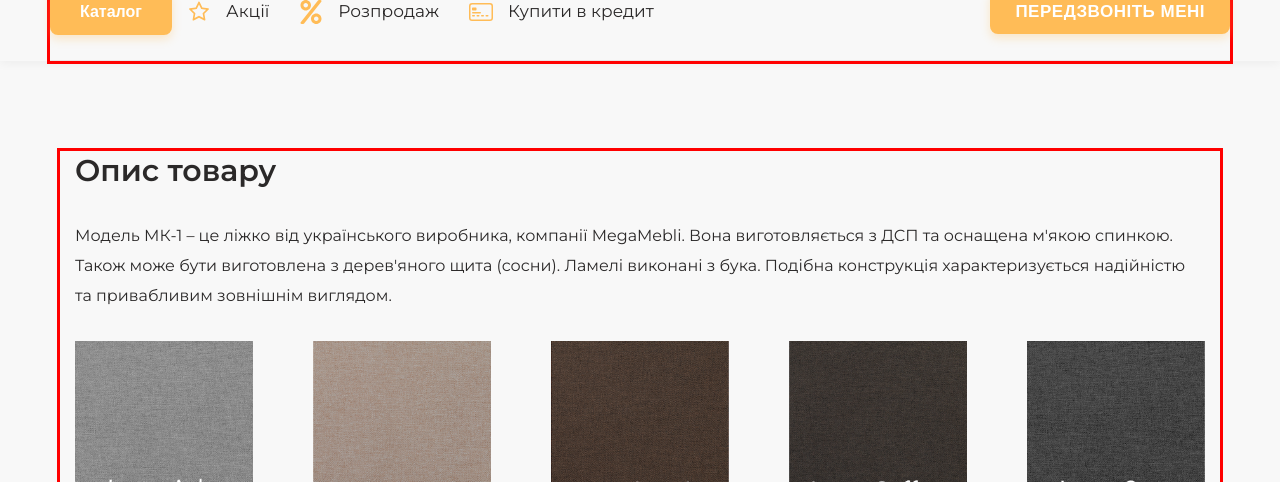
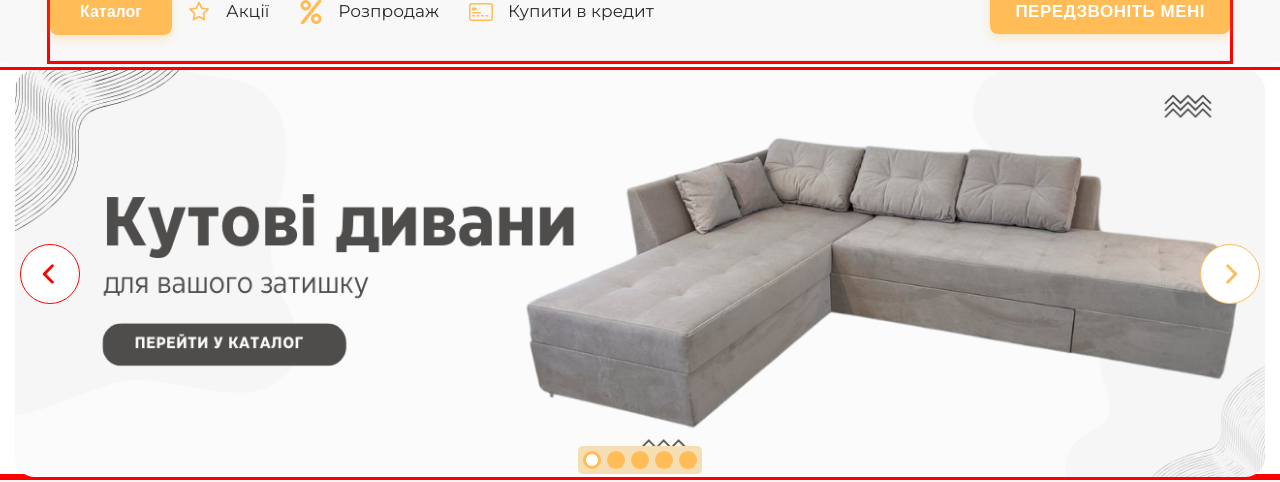
Before and after one commit to Tate-T/krovato-react, a React (Create React App) app: page / in a window 1280 px wide. Shown: the part 318-800 px from the top of the page. Built offline with nearby package versions, Linux system fonts and the light colour scheme; the HTML template or start-up script is replaced by a standard one; a web font is replaced by a local one.

Commit message:
connect all pages

```diff
--- a/src/App.js
+++ b/src/App.js
@@ -9,11 +9,11 @@ import { ProductCardPage } from './pages/ProductCard/ProductCardPage';
 function App() {
   return (
     <div className="App">
-      {/* <Main />
+      <Main />
       <PaymentPage />
       <Delivery />
       <ContactsPage />
-      <LastReviews /> */}
+      <LastReviews />
       <ProductCardPage />
     </div>
   );
```
